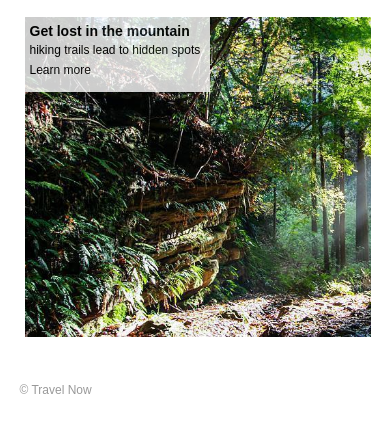
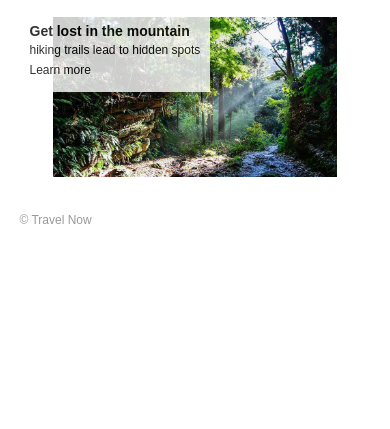
Before and after one commit to louisep1/kamakura, a plain HTML site: page index.html in a window 390 px wide. Shown: the part 953-1382 px from the top of the page. After the commit the page ends 1212 px from the top, so only its background shows below. Drawn offline with Linux system fonts and the light colour scheme.

Commit message:
Update style.css

```diff
--- a/style.css
+++ b/style.css
@@ -435,6 +435,10 @@ p {
         right: 0;
     }
 
+    .hiking {
+        margin: 0;
+    }
+
     .hiking .text-absolute {
         top: 0;
         left: 0;
@@ -442,5 +446,7 @@ p {
         max-height: 80px;
     }
 
-
+    .hiking img {
+        max-height: 10rem;
+    }
 }
```
